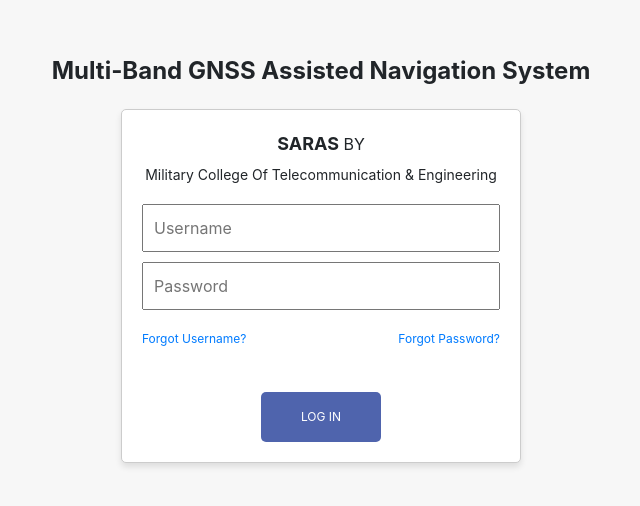
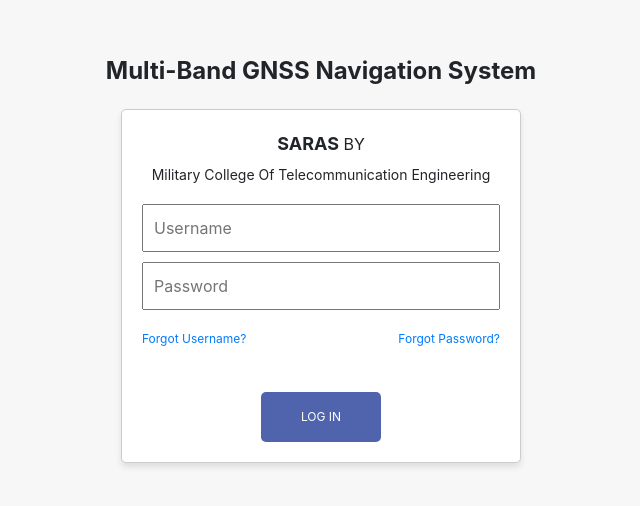
Before and after one commit to LivinArt/GNSS-Navigation-System, a React (Create React App) app in the folder client/: page / in a window 1280 px wide. Shown: the part 142-648 px from the top of the page, without its empty margins (319-959 px from the left). Built offline with nearby package versions, Linux system fonts and the light colour scheme.

Commit message:
changes added

```diff
--- a/client/src/views/Login/Login.js
+++ b/client/src/views/Login/Login.js
@@ -21,13 +21,13 @@
   return (
     <div className="custom-login-container">
       <div className="system-title">
-        Multi-Band GNSS Assisted Navigation System
+        Multi-Band GNSS Navigation System
       </div>
       <form onSubmit={handleSubmit} className="custom-login-form">
         <div className="form-header">
           <div><span className='roger-text'>SARAS</span> BY</div>
           <div className="institution-name">
-            <h6>Military College Of Telecommunication & Engineering</h6>
+            <h6>Military College Of Telecommunication  Engineering</h6>
           </div>
         </div>
         <input
--- a/client/src/views/MainDash/MainDash.js
+++ b/client/src/views/MainDash/MainDash.js
@@ -16,7 +16,7 @@
           <img src={question} alt="Left Image 2" className="left-image" />
         </div>
         <div className="center-title">
-          Multi-Band GNSS Assisted Navigation System
+          Multi-Band GNSS  Navigation System
         </div>
         <div className="right-image">
           <img src={setting} alt="Right Image" className="setting-image" />
@@ -25,7 +25,7 @@
       <div className="saras-container">
         <div className="saras-title">
           <div><span className='saras-text'>SARAS</span> BY</div>
-          <div className='mct-title'>Military College Of Telecommunication & Engineering</div>
+          <div className='mct-title'>Military College Of Telecommunication  Engineering</div>
         </div>
         <hr className='divider' />
         <svg width="200" height="50" xmlns="http://www.w3.org/2000/svg" style={{position: "relative", top: "-17px"}}>
```
